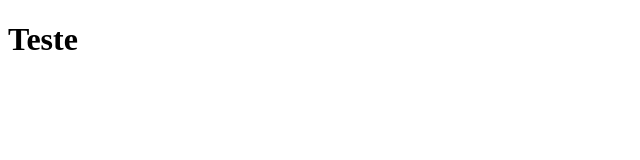
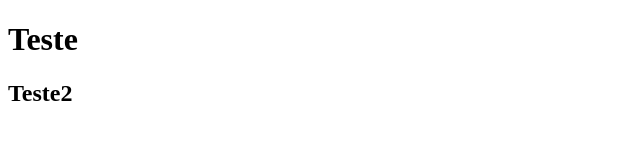
Before and after one commit to vinipimentell/Teste1, a plain HTML site: page Siteex/index.HTML in a window 1280 px wide. Shown: the whole page, without its empty margins (0-640 px from the left). Drawn offline with Linux system fonts and the light colour scheme.

Commit message:
adicionei um paragrafo

```diff
--- a/Siteex/index.HTML
+++ b/Siteex/index.HTML
@@ -7,5 +7,6 @@
 </head>
 <body>
    <h1> Teste</h1>
+   <h2> Teste2</h2>
 </body>
 </html>
```
